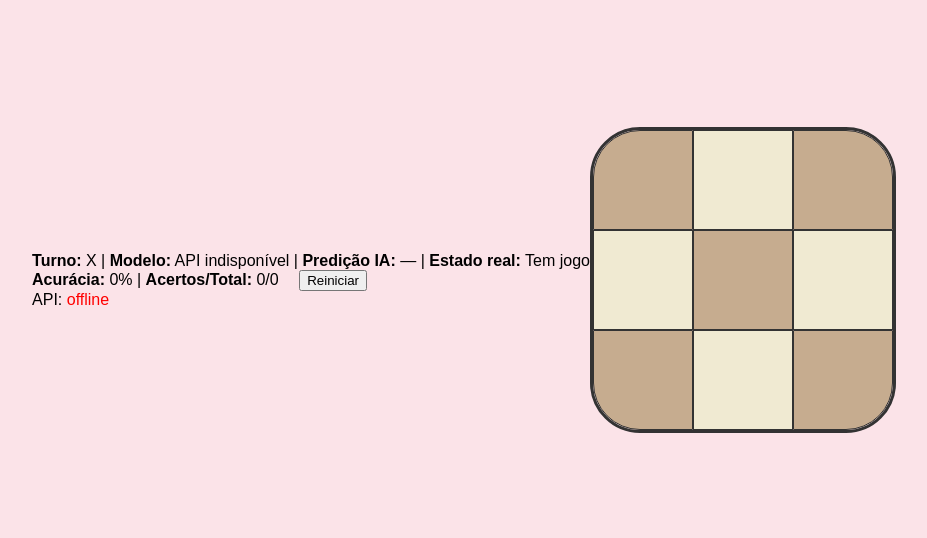
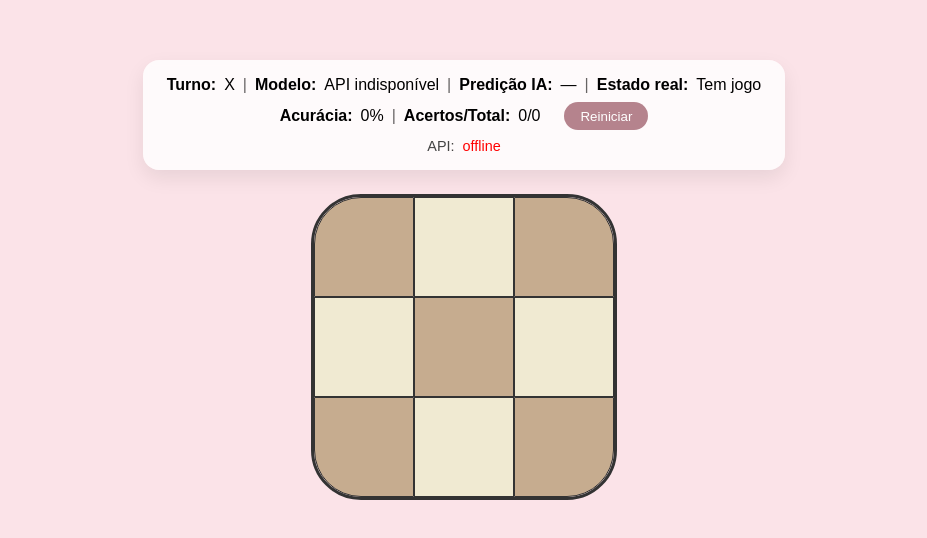
Before and after one commit to SerErichi/IA-Jogo-da-velha, a plain HTML site: page front/index.html in a window 1280 px wide. Shown: the part 120-658 px from the top of the page, without its empty margins (176-1103 px from the left). Drawn offline with Linux system fonts and the light colour scheme; no server answers.

Commit message:
Algumas mudanças no design do front

```diff
--- a/front/styles.css
+++ b/front/styles.css
@@ -1,11 +1,63 @@
 body {
     display: flex;
+    flex-direction: column;
     justify-content: center;
     align-items: center;
     height: 100vh;
     background: #fbe3e8;
     margin: 0;
     font-family: Arial, sans-serif;
+    gap: 1.5rem;
+    padding: 1.5rem;
+    box-sizing: border-box;
+}
+
+.hud {
+    display: flex;
+    flex-direction: column;
+    gap: 0.5rem;
+    background: rgba(255, 255, 255, 0.8);
+    padding: 1rem 1.5rem;
+    border-radius: 16px;
+    box-shadow: 0 8px 20px rgba(0, 0, 0, 0.08);
+    backdrop-filter: blur(4px);
+}
+
+.hud-row {
+    display: flex;
+    flex-wrap: wrap;
+    align-items: center;
+    justify-content: center;
+    gap: 0.5rem;
+}
+
+.hud-row.small {
+    font-size: 0.9rem;
+    color: #444;
+}
+
+.hud-row .sep {
+    opacity: 0.6;
+}
+
+.hud button {
+    border: none;
+    background: #b5838d;
+    color: #fff;
+    padding: 0.4rem 1rem;
+    border-radius: 999px;
+    cursor: pointer;
+    transition: transform 0.15s ease, box-shadow 0.15s ease;
+}
+
+.hud button:hover {
+    transform: translateY(-1px);
+    box-shadow: 0 4px 12px rgba(0, 0, 0, 0.15);
+}
+
+.hud button:active {
+    transform: translateY(0);
+    box-shadow: none;
 }
 
 .jogo_da_velha {
```
